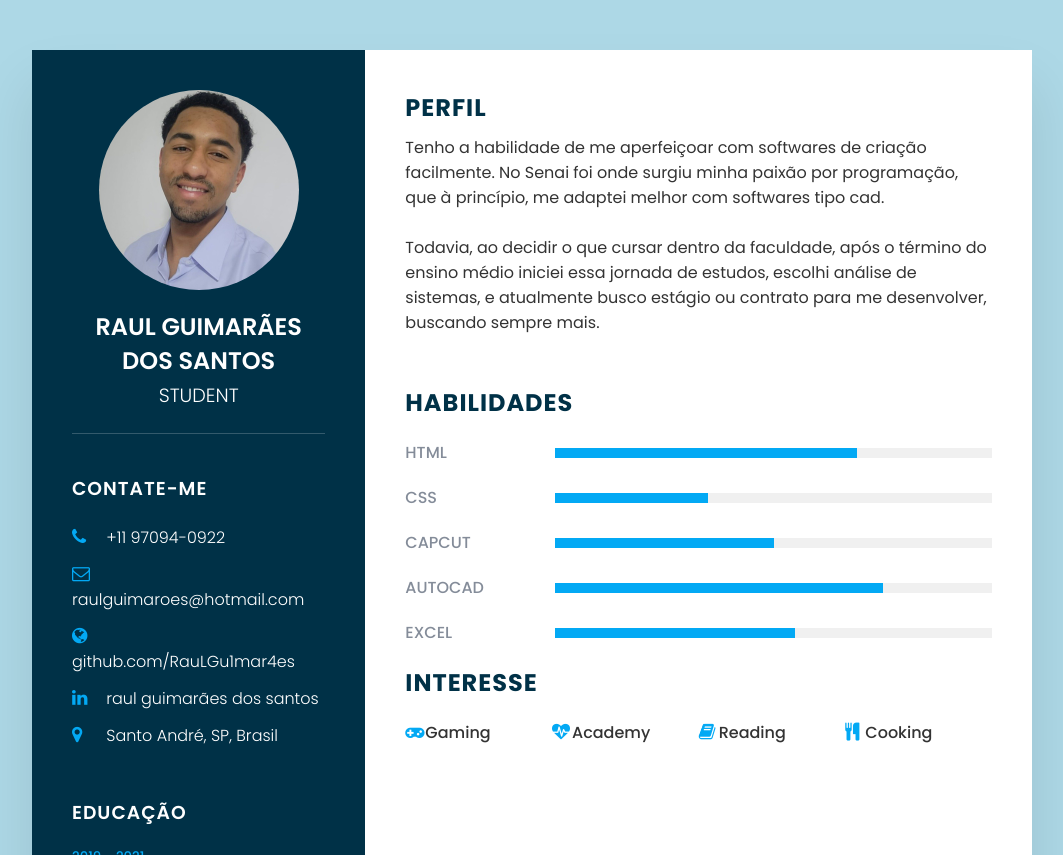
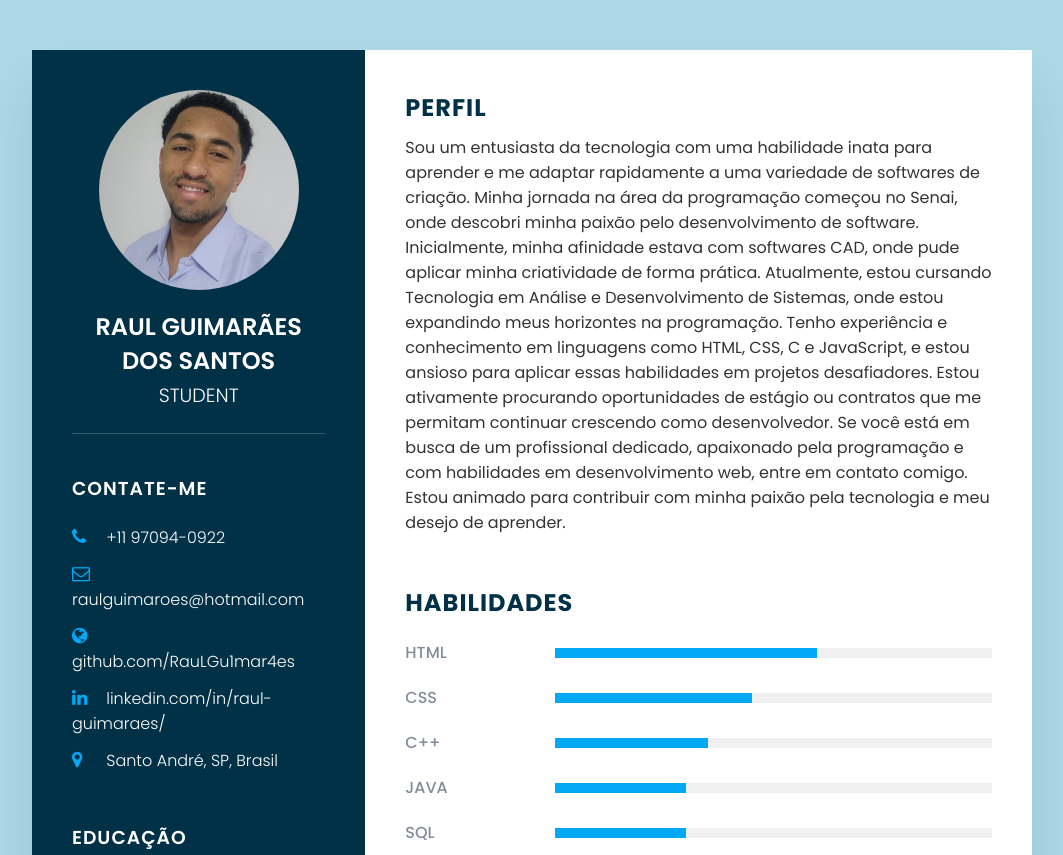
Before and after one commit to RauLGu1mar4es/Curriculum, a plain HTML site: page index.html in a window 1280 px wide. Shown: the top 855 px of the page, without its empty margins (108-1171 px from the left). Drawn offline with Linux system fonts and the light colour scheme.

Commit message:
atualizando curriculo

```diff
--- a/index.html
+++ b/index.html
@@ -2,7 +2,7 @@
 <html>
     <head>
         <meta name="viewport" content="width=device-width, initial-scale=1.0">
-        <title>Responsive CV using Html & CSS</title>
+        <title>Raul Guimarães dos Santos</title>
         <link rel="stylesheet" href="https://cdnjs.cloudflare.com/ajax/libs/font-awesome/4.7.0/css/font-awesome.css" integrity="sha512-5A8nwdMOWrSz20fDsjczgUidUBR8liPYU+WymTZP1lmY9G6Oc7HlZv156XqnsgNUzTyMefFTcsFH/tnJE/+xBg==" crossorigin="anonymous" referrerpolicy="no-referrer" />
         <link rel="stylesheet" type="text/css" href="style.css">
     </head>
@@ -33,7 +33,7 @@
                     </li>
                     <li>
                         <span class="icon"><i class="fa fa-linkedin" aria-hidden="true"></i></span>
-                        <span class="text">raul guimarães dos santos</span>
+                        <span class="text">linkedin.com/in/raul-guimaraes/</span>
                     </li>
                     <li>
                         <span class="icon"><i class="fa fa-map-marker" aria-hidden="true"></i></span>
@@ -83,29 +83,31 @@
         <div class="right_Side">
             <div class="about">
                 <h2 class="title2">Perfil</h2>
-                <p>Tenho a habilidade de me aperfeiçoar com softwares de criação facilmente. No Senai foi onde surgiu minha paixão por programação, que à princípio, me adaptei melhor com softwares tipo cad.<br></br>Todavia, ao decidir o que cursar dentro da faculdade, após o término do ensino médio iniciei essa jornada de estudos, escolhi análise de sistemas, e atualmente busco estágio ou contrato para me desenvolver, buscando sempre mais.  </p>
+                <p>Sou um entusiasta da tecnologia com uma habilidade inata para aprender e me adaptar rapidamente a uma variedade de softwares de criação. Minha jornada na área da programação começou no Senai, onde descobri minha paixão pelo desenvolvimento de software. Inicialmente, minha afinidade estava com softwares CAD, onde pude aplicar minha criatividade de forma prática.
+                    Atualmente, estou cursando Tecnologia em Análise e Desenvolvimento de Sistemas, onde estou expandindo meus horizontes na programação. Tenho experiência e conhecimento em linguagens como HTML, CSS, C e JavaScript, e estou ansioso para aplicar essas habilidades em projetos desafiadores.
+                    Estou ativamente procurando oportunidades de estágio ou contratos que me permitam continuar crescendo como desenvolvedor. Se você está em busca de um profissional dedicado, apaixonado pela programação e com habilidades em desenvolvimento web, entre em contato comigo. Estou animado para contribuir com minha paixão pela tecnologia e meu desejo de aprender.</p>
             </div>
             <div class="about skills">
               <h2 class="title2">Habilidades</h2>
               <div class="box">
                 <h4>Html</h4>
-                <div class="percent"><div style="width: 69%;"></div></div>
+                <div class="percent"><div style="width: 60%;"></div></div>
               </div>
               <div class="box">
                 <h4>CSS</h4>
+                <div class="percent"><div style="width: 45%;"></div></div>
+              </div>
+              <div class="box">
+                <h4>C++</h4>
                 <div class="percent"><div style="width: 35%;"></div></div>
               </div>
               <div class="box">
-                <h4>CapCut</h4>
-                <div class="percent"><div style="width: 50%;"></div></div>
+                <h4>Java</h4>
+                <div class="percent"><div style="width: 30%;"></div></div>
               </div>
               <div class="box">
-                <h4>Autocad</h4>
-                <div class="percent"><div style="width: 75%;"></div></div>
-              </div>
-              <div class="box">
-                <h4>Excel</h4>
-                <div class="percent"><div style="width: 55%;"></div></div>
+                <h4>SQL</h4>
+                <div class="percent"><div style="width: 30%;"></div></div>
               </div>
 
               <div class="about interest">
```
